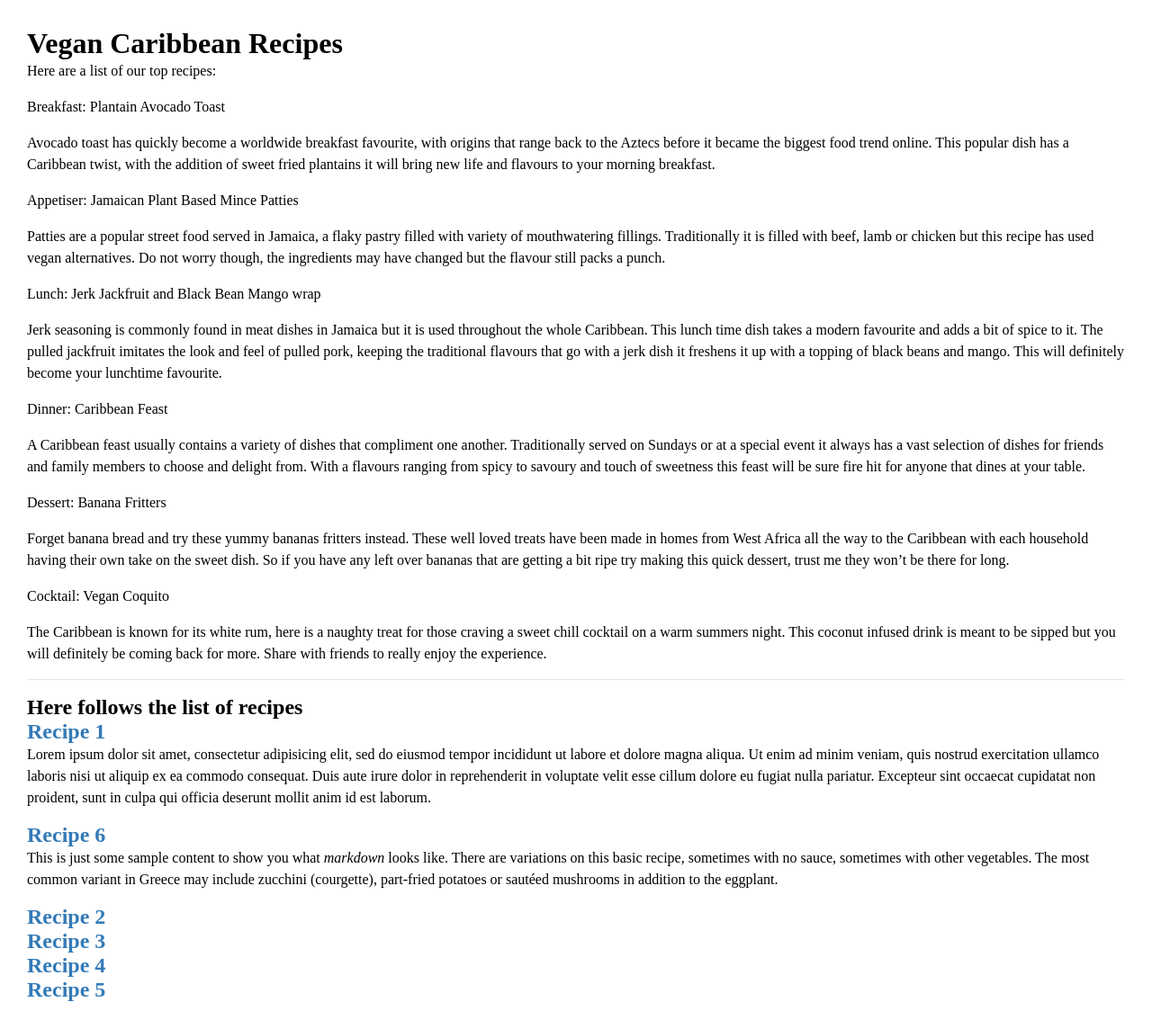
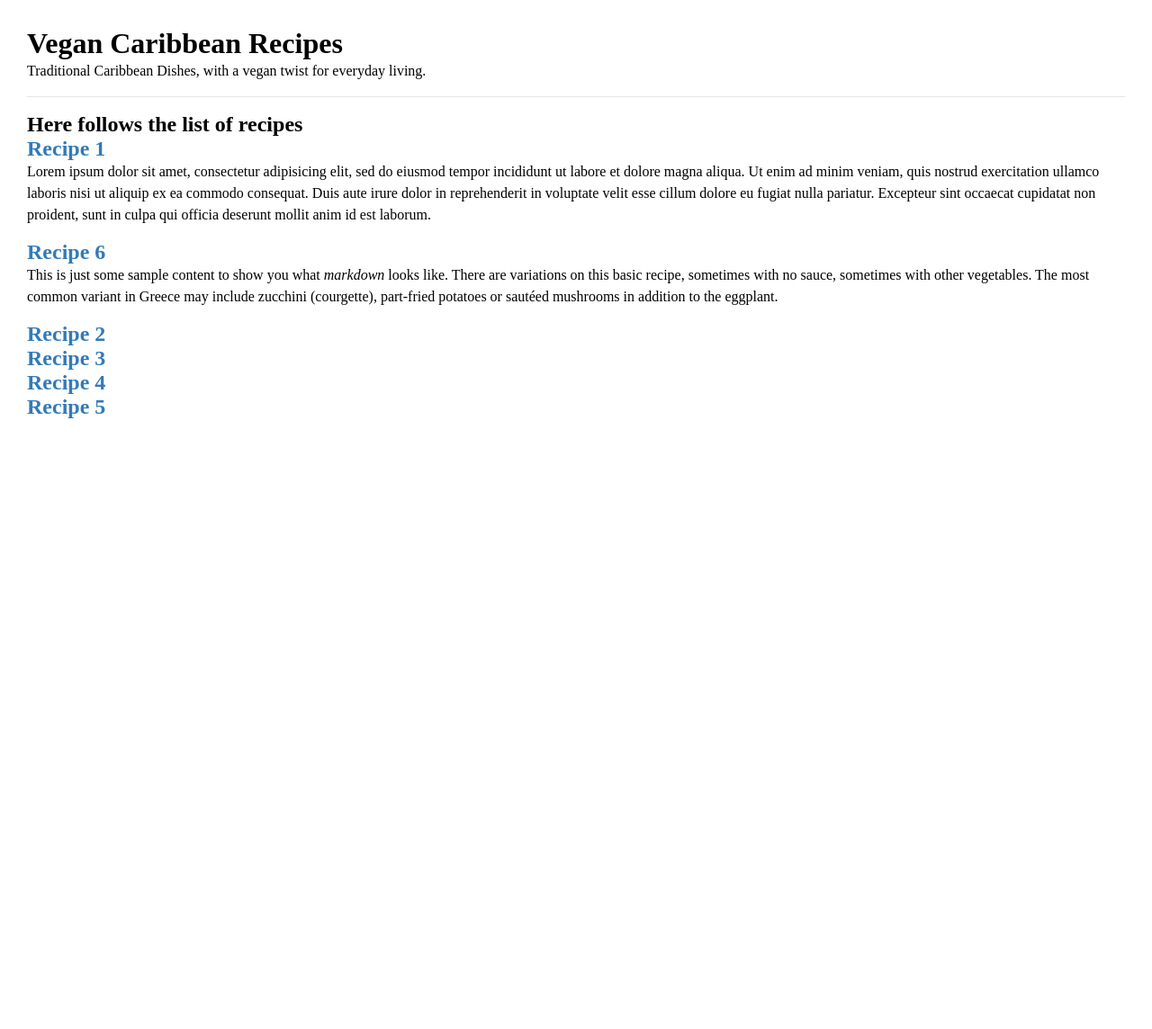
Before and after one commit to Nicolle90/CVRecipes, a Jekyll site: the page built from pages/recipelisting.md, in a window 1280 px wide. Shown: the whole page at 90% size. Built offline with Jekyll 4.4.1, drawn with Linux system fonts in a browser that asks for light colours; after the commit the page ends 900 px from its top, so only the background shows below that.

Commit message:
Update Page “recipelisting”

```diff
--- a/pages/recipelisting.md
+++ b/pages/recipelisting.md
@@ -1,44 +1,10 @@
 ---
 title: Vegan Caribbean Recipes
-subtitle: Traditional Caribbean Dishes, with a vegan twist for everyday living.
+subtitle: ""
 permalink: /allrecipes
 date: 2021-03-15T18:48:36.411Z
 show: false
 layout: recipeslisting
 published: true
 ---
-Here are a list of our top recipes:
-
-Breakfast: Plantain Avocado Toast
-
-Avocado toast has quickly become a worldwide breakfast favourite, with origins that range back to the Aztecs before it became the biggest food trend online. This popular dish has a Caribbean twist, with the addition of sweet fried plantains it will bring new life and flavours to your morning breakfast.
-
-
-
-Appetiser: Jamaican Plant Based Mince Patties
-
-Patties are a popular street food served in Jamaica, a flaky pastry filled with variety of mouthwatering fillings. Traditionally it is filled with beef, lamb or chicken but this recipe has used vegan alternatives. Do not worry though, the ingredients may have changed but the flavour still packs a punch.
-
-
-
-Lunch: Jerk Jackfruit and Black Bean Mango wrap
-
-Jerk seasoning is commonly found in meat dishes in Jamaica but it is used throughout the whole Caribbean. This lunch time dish takes a modern favourite and adds a bit of spice to it. The pulled jackfruit imitates the look and feel of pulled pork, keeping the traditional flavours that go with a jerk dish it freshens it up with a topping of black beans and mango. This will definitely become your lunchtime favourite.
-
-
-
-Dinner: Caribbean Feast
-
-A Caribbean feast usually contains a variety of dishes that compliment one another. Traditionally served on Sundays or at a special event it always has a vast selection of dishes for friends and family members to choose and delight from. With a flavours ranging from spicy to savoury and touch of sweetness this feast will be sure fire hit for anyone that dines at your table.
-
-
-
-Dessert: Banana Fritters
-
-Forget banana bread and try these yummy bananas fritters instead. These well loved treats have been made in homes from West Africa all the way to the Caribbean with each household having their own take on the sweet dish. So if you have any left over bananas that are getting a bit ripe try making this quick dessert, trust me they won’t be there for long.
-
-
-
-Cocktail: Vegan Coquito
-
-The Caribbean is known for its white rum, here is a naughty treat for those craving a sweet chill cocktail on a warm summers night. This coconut infused drink is meant to be sipped but you will definitely be coming back for more. Share with friends to really enjoy the experience.
+Traditional Caribbean Dishes, with a vegan twist for everyday living.
```
